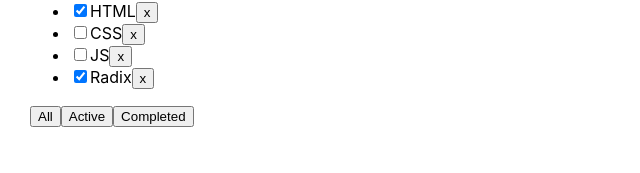
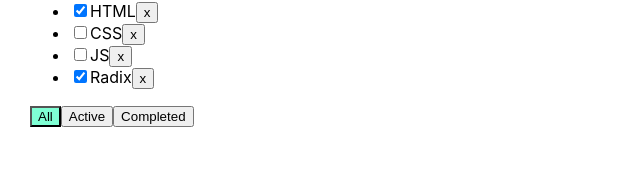
Before and after one commit to MarinaRS14/project-management, a React (Create React App) app: page / in a window 1280 px wide. Shown: the part 127-300 px from the top of the page, without its empty margins (0-640 px from the left). Built offline with nearby package versions, Linux system fonts and the light colour scheme.

Commit message:
feat: add checbox state

```diff
--- a/src/App.css
+++ b/src/App.css
@@ -6,3 +6,15 @@
 .App > div {
   margin-right: 50px;
 }
+
+.error {
+  border: 1px solid red;
+}
+
+.error-message {
+  color: red;
+}
+
+.active-filter {
+  background-color: aquamarine;
+}
--- a/src/App.tsx
+++ b/src/App.tsx
@@ -54,6 +54,14 @@
     setFilterTask(value);
   }
 
+  let changeStatus = (taskId: string, isDone: boolean): void => {
+    let task = tasks.find((t) => t.id === taskId);
+    if (task) {
+      task.isDone = isDone;
+    }
+    setTasks([...tasks]);
+  };
+
   return (
     <div className="App">
       <TodoList
@@ -62,6 +70,8 @@
         removeTask={removeTask}
         changeFilter={changeFilter}
         addTask={addTask}
+        changeStatus={changeStatus}
+        filter={filterTask}
       />
     </div>
   );
--- a/src/TodoList.tsx
+++ b/src/TodoList.tsx
@@ -12,22 +12,30 @@
   removeTask: (id: string) => void;
   changeFilter: (value: FilterValuesType) => void;
   addTask: (value: string) => void;
+  changeStatus: (taskId: string, isDone: boolean) => void;
+  filter: FilterValuesType;
 };
 
 function TodoList(props: TodoListPropsType) {
-  const { tasks, title, removeTask, changeFilter, addTask } = props;
+  const { tasks, title, removeTask, changeFilter, addTask, changeStatus, filter } = props;
 
   const [newTaskTitle, setNewTaskTitle] = useState('');
+  const [error, setError] = useState<null | string>(null);
+  // const [active, setActive] = useState<FilterValuesType>('all');
 
   const createTask = () => {
-    if (newTaskTitle !== '') {
-      addTask(newTaskTitle);
+    if (newTaskTitle.trim() !== '') {
+      addTask(newTaskTitle.trim());
       setNewTaskTitle('');
+    } else {
+      setError('Title is required');
     }
   };
 
-  const onChangeInputHandler = (e: ChangeEvent<HTMLInputElement>) =>
-    setNewTaskTitle(e.target.value);
+  const onChangeInputHandler = (e: ChangeEvent<HTMLInputElement>) => {
+    setError(null);
+    setNewTaskTitle(e.currentTarget.value);
+  };
 
   const onKeyPressHandler = (e: KeyboardEvent<HTMLInputElement>) => {
     if (e.key === 'Enter') {
@@ -48,14 +56,20 @@
           value={newTaskTitle}
           onChange={onChangeInputHandler}
           onKeyUp={onKeyPressHandler}
+          className={error ? 'error' : ''}
         />
         <button onClick={createTask}>+</button>
+        {error && <div className="error-message">{error}</div>}
       </div>
       <ul>
         {tasks.map((i) => {
+          const onChangeCheckboxHandler = (e: ChangeEvent<HTMLInputElement>) => {
+            changeStatus(i.id, e.currentTarget.checked);
+          };
+
           return (
             <li key={i.id}>
-              <input type="checkbox" checked={i.isDone} />
+              <input type="checkbox" checked={i.isDone} onChange={onChangeCheckboxHandler} />
               <span>{i.title}</span>
               <button onClick={() => removeTask(i.id)}>x</button>
             </li>
@@ -63,9 +77,19 @@
         })}
       </ul>
       <div>
-        <button onClick={onAllClickHandler}>All</button>
-        <button onClick={onActiveClickHandler}>Active</button>
-        <button onClick={onCompletedClickHandler}>Completed</button>
+        <button onClick={onAllClickHandler} className={filter === 'all' ? 'active-filter' : ''}>
+          All
+        </button>
+        <button
+          onClick={onActiveClickHandler}
+          className={filter === 'active' ? 'active-filter' : ''}>
+          Active
+        </button>
+        <button
+          onClick={onCompletedClickHandler}
+          className={filter === 'completed' ? 'active-filter' : ''}>
+          Completed
+        </button>
       </div>
     </div>
   );
```
